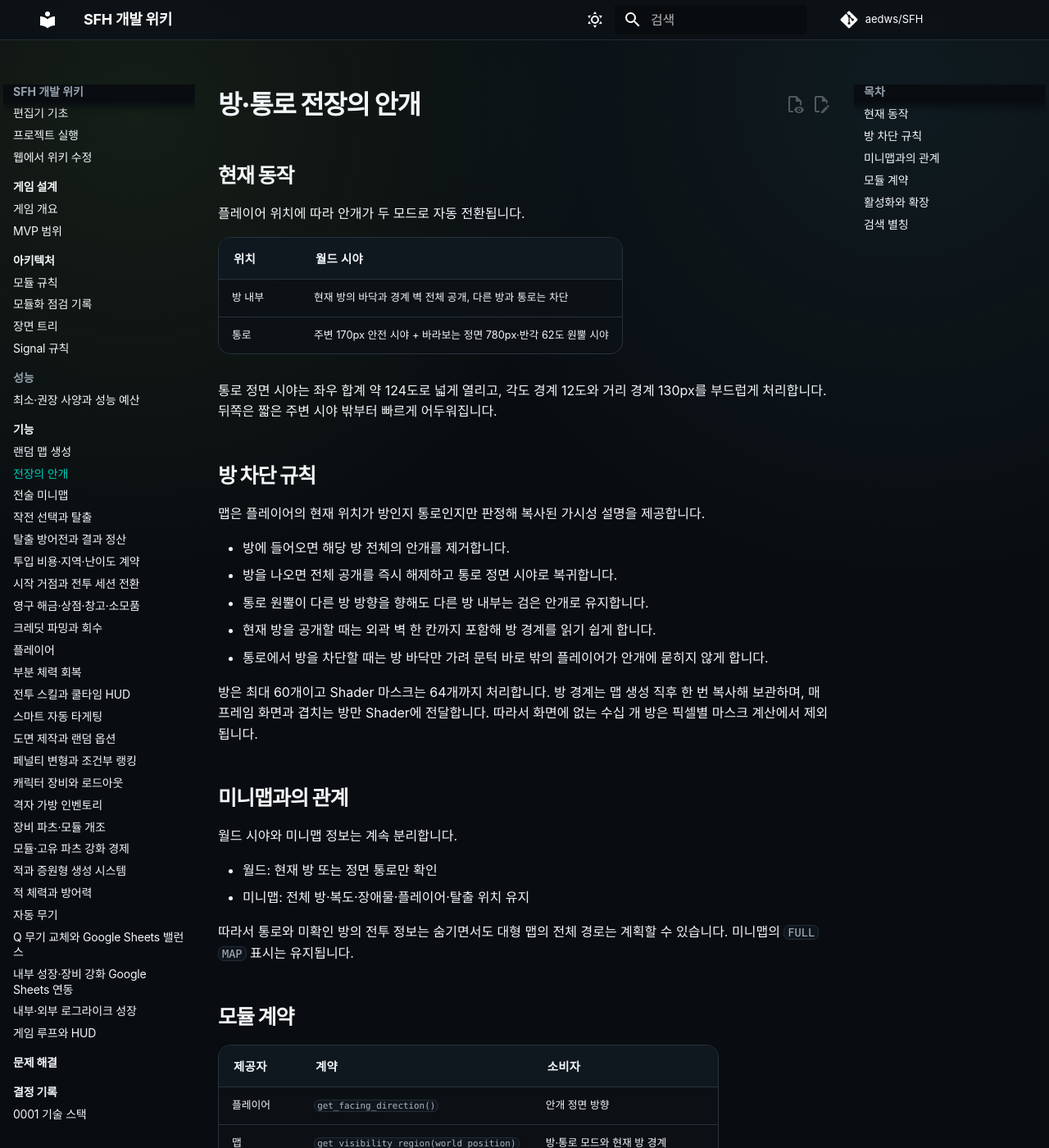
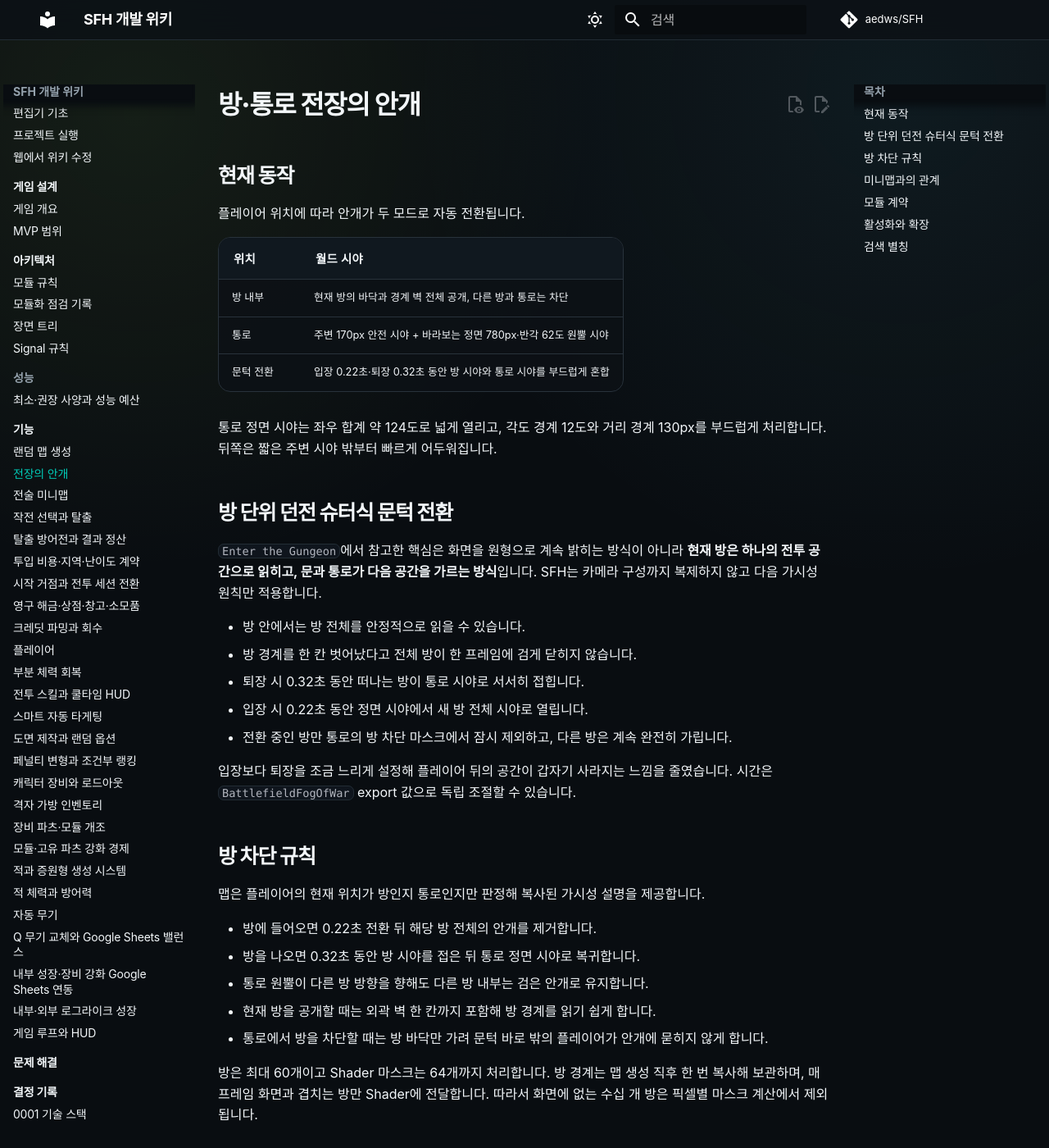
Before and after one commit to aedws/SFH, an MkDocs documentation site: the page built from docs/features/fog-of-war.md, in a window 1280 px wide and 1400 px high. Shown: the whole window at 82% size. Built offline with MkDocs 1.6.1 and Material for MkDocs 9.7.7, drawn with Linux system fonts in a browser that asks for light colours; comment, search, counter and statistics services are not loaded; some of the changed text lies outside the part shown.

Commit message:
fix: smooth room corridor fog transitions

```diff
--- a/docs/features/fog-of-war.md
+++ b/docs/features/fog-of-war.md
@@ -21,15 +21,28 @@ tags:
 |---|---|
 | 방 내부 | 현재 방의 바닥과 경계 벽 전체 공개, 다른 방과 통로는 차단 |
 | 통로 | 주변 170px 안전 시야 + 바라보는 정면 780px·반각 62도 원뿔 시야 |
+| 문턱 전환 | 입장 0.22초·퇴장 0.32초 동안 방 시야와 통로 시야를 부드럽게 혼합 |
 
 통로 정면 시야는 좌우 합계 약 124도로 넓게 열리고, 각도 경계 12도와 거리 경계 130px를 부드럽게 처리합니다. 뒤쪽은 짧은 주변 시야 밖부터 빠르게 어두워집니다.
+
+## 방 단위 던전 슈터식 문턱 전환
+
+`Enter the Gungeon`에서 참고한 핵심은 화면을 원형으로 계속 밝히는 방식이 아니라 **현재 방은 하나의 전투 공간으로 읽히고, 문과 통로가 다음 공간을 가르는 방식**입니다. SFH는 카메라 구성까지 복제하지 않고 다음 가시성 원칙만 적용합니다.
+
+- 방 안에서는 방 전체를 안정적으로 읽을 수 있습니다.
+- 방 경계를 한 칸 벗어났다고 전체 방이 한 프레임에 검게 닫히지 않습니다.
+- 퇴장 시 0.32초 동안 떠나는 방이 통로 시야로 서서히 접힙니다.
+- 입장 시 0.22초 동안 정면 시야에서 새 방 전체 시야로 열립니다.
+- 전환 중인 방만 통로의 방 차단 마스크에서 잠시 제외하고, 다른 방은 계속 완전히 가립니다.
+
+입장보다 퇴장을 조금 느리게 설정해 플레이어 뒤의 공간이 갑자기 사라지는 느낌을 줄였습니다. 시간은 `BattlefieldFogOfWar` export 값으로 독립 조절할 수 있습니다.
 
 ## 방 차단 규칙
 
 맵은 플레이어의 현재 위치가 방인지 통로인지만 판정해 복사된 가시성 설명을 제공합니다.
 
-- 방에 들어오면 해당 방 전체의 안개를 제거합니다.
-- 방을 나오면 전체 공개를 즉시 해제하고 통로 정면 시야로 복귀합니다.
+- 방에 들어오면 0.22초 전환 뒤 해당 방 전체의 안개를 제거합니다.
+- 방을 나오면 0.32초 동안 방 시야를 접은 뒤 통로 정면 시야로 복귀합니다.
 - 통로 원뿔이 다른 방 방향을 향해도 다른 방 내부는 검은 안개로 유지합니다.
 - 현재 방을 공개할 때는 외곽 벽 한 칸까지 포함해 방 경계를 읽기 쉽게 합니다.
 - 통로에서 방을 차단할 때는 방 바닥만 가려 문턱 바로 밖의 플레이어가 안개에 묻히지 않게 합니다.
@@ -54,8 +67,9 @@ tags:
 | 맵 | `get_visibility_room_rects()` | 통로에서 차단할 전체 방 경계 복사본 |
 | 안개 | `configure(actor, visibility_provider)` | `Game` 조립부 |
 | 안개 | `get_snapshot()` | 자동 테스트·향후 옵션 UI |
+| Shader | 방/통로 마스크와 완화 곡선만 렌더링 | 안개 상태기계 |
 
-`BattlefieldFogOfWar`는 맵의 `rooms`, 바닥 셀이나 미니맵 텍스처를 직접 읽지 않습니다. 맵 생성을 끄고 제공자를 넘기지 않으면 정면 통로 시야만 사용하는 독립 폴백으로 동작합니다.
+`BattlefieldFogOfWar`는 맵의 `rooms`, 바닥 셀이나 미니맵 텍스처를 직접 읽지 않습니다. 전환 상태는 안개 모듈에만 있고, 렌더링은 별도 `fog_of_war.gdshader`가 담당합니다. 맵 생성을 끄고 제공자를 넘기지 않으면 정면 통로 시야만 사용하는 독립 폴백으로 동작합니다.
 
 ## 활성화와 확장
 
@@ -65,4 +79,4 @@ tags:
 
 ## 검색 별칭
 
-포그, 전장의 안개, 정면 시야, 원뿔 시야, 방 밝히기, 통로 시야, 다른 방 숨기기, 시야 제한, 전체 미니맵
+포그, 전장의 안개, 정면 시야, 원뿔 시야, 방 밝히기, 통로 시야, 문턱 전환, 방 전환, 다른 방 숨기기, 시야 제한, 전체 미니맵, 엔터 더 건전
```
Also changed, not shown: docs/architecture/module-audit.md (+13 -0 lines), docs/development-status.md (+6 -2 lines), docs/index.md (+6 -2 lines), 4 other files.
